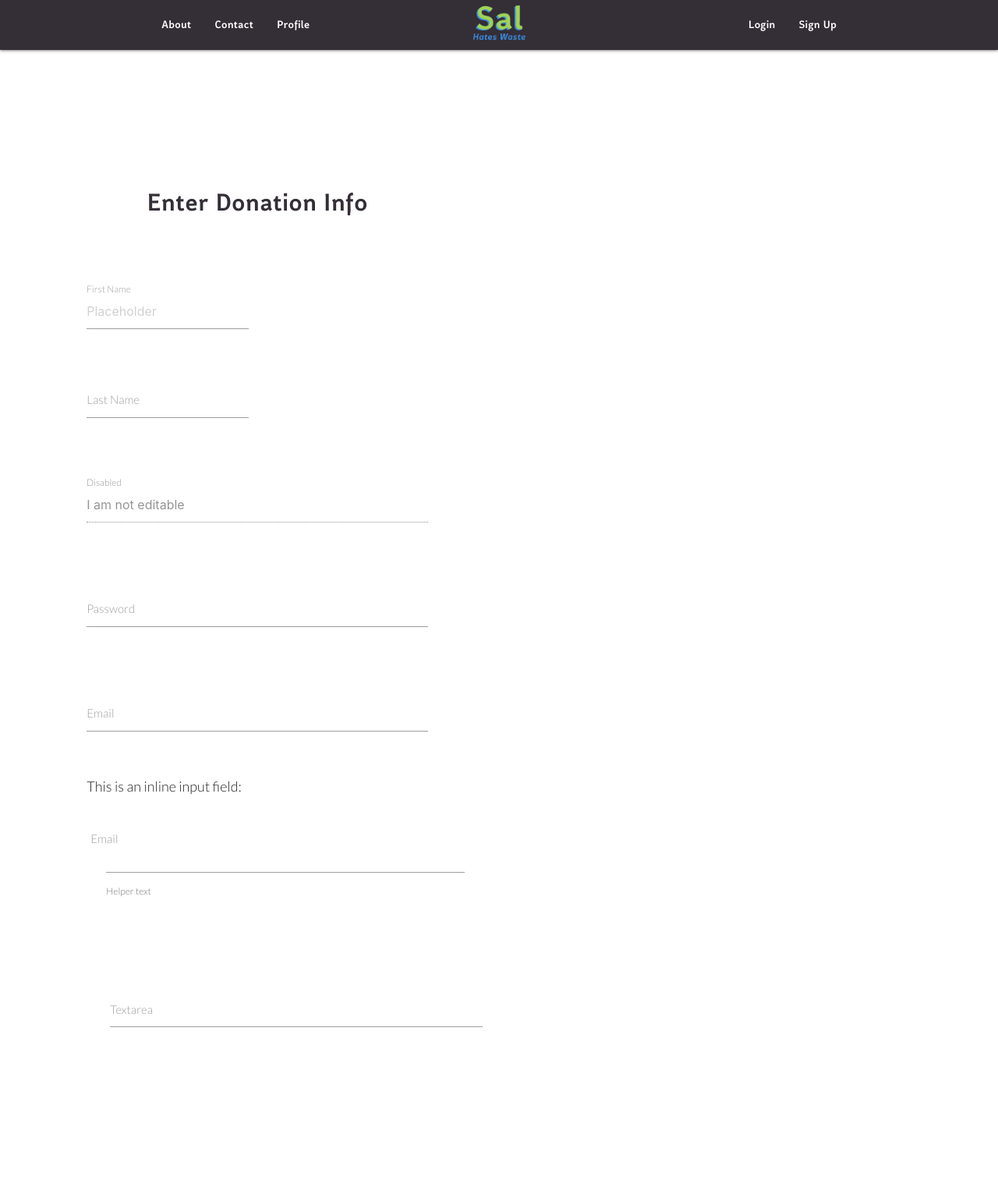
After one commit to justokarell/Sal, a Django app: page /map_page in a window 1280 px wide. The commit adds this page. Shown: the whole page at 78% size. Run offline with Django 3.2, Linux system fonts and the light colour scheme; some libraries are stand-ins or nearby versions.

```diff
--- a/Sal_django_site/main/Templates/main/header.html
+++ b/Sal_django_site/main/Templates/main/header.html
@@ -22,6 +22,7 @@
   <!-- Not sure we need the tinymce rich text editor tbh -->
   <!-- <link href="{% static 'tinymce/css/prism.css' %}" rel='stylesheet'>
     <script src="{% static 'tinymce/js/prism.js' %}"></script> -->
+  <link rel="stylesheet" type="text/css" href="{% static 'static/css/home_style.css' %}">
 
 
 </head>
--- /dev/null
+++ b/Sal_django_site/main/Templates/main/map_page.html
@@ -0,0 +1,170 @@
+{% extends 'main/header.html' %}
+
+{% block content %}
+
+<head>
+    <!--{% load static %}
+    <!--Import Google Icon Font-->
+    <link href="https://fonts.googleapis.com/icon?family=Material+Icons" rel="stylesheet">
+    <!--Import materialize.css-->
+    <link type="text/css" rel="stylesheet" href="css/materialize.min.css"  media="screen,projection"/>
+
+    <!-- Compiled and minified CSS -->
+    <link rel="stylesheet" href="https://cdnjs.cloudflare.com/ajax/libs/materialize/1.0.0/css/materialize.min.css">
+    <!-- Compiled and minified JavaScript -->
+    <script src="https://cdnjs.cloudflare.com/ajax/libs/materialize/1.0.0/js/materialize.min.js"></script>
+    <link href="{% static 'tinymce/css/prism.css' %}" rel='stylesheet'>
+
+</head>
+
+<style>
+  .Map {
+    float: right;
+    margin: auto;
+    padding: 40px;
+  }
+  .Donation {
+    float: left;
+    margin: 80px;
+    padding: 20px;
+    width: 500px;
+  }
+  .input-field {
+    margin: 30px;
+    padding: 20px;
+    width: 500px;
+  }
+  textarea {
+    margin: 15px;
+  }
+  #map {
+      margin: auto;
+      height: 600px;  /* The height is 400 pixels */
+      width: 600px;  /* The width is the width of the web page */
+     }
+  </style>
+
+
+<body>
+
+<!-- NAVBAR -->
+{% comment %} <section>
+  <nav>
+    <div class="nav-wrapper">
+      <a href="#!" class="brand-logo center">Salhateswaste</a>
+      <ul class="right hide-on-med-and-down">
+        <li><a href="About.html">About</a></li>
+        <li><a href="contact.html">Contact</a></li>
+      </ul>
+    </div>
+  </nav>
+</section>
+
+<!-- MAP -->
+<section class="Map">
+  <h3 class="center-align">My Google Maps Demo</h3>
+      <!--The div element for the map -->
+  <div id="map"></div>
+</section> {% endcomment %}
+
+
+<!-- DONATION INFORMATION -->
+<section class="Donation">
+<form>
+    <br></br>
+      <h4 class="center-align">Enter Donation Info</h4>
+    <br></br>
+    <div class="row">
+      <form class="col s12">
+        <div class="row">
+          <div class="input-field col s6">
+            <input placeholder="Placeholder" id="first_name" type="text" class="validate">
+            <label for="first_name">First Name</label>
+          </div>
+          <div class="input-field col s6">
+            <input id="last_name" type="text" class="validate">
+            <label for="last_name">Last Name</label>
+          </div>
+        </div>
+        <div class="row">
+          <div class="input-field col s12">
+            <input disabled value="I am not editable" id="disabled" type="text" class="validate">
+            <label for="disabled">Disabled</label>
+          </div>
+        </div>
+        <div class="row">
+          <div class="input-field col s12">
+            <input id="password" type="password" class="validate">
+            <label for="password">Password</label>
+          </div>
+        </div>
+        <div class="row">
+          <div class="input-field col s12">
+            <input id="email" type="email" class="validate">
+            <label for="email">Email</label>
+          </div>
+        </div>
+        <div class="row">
+          <div class="col s12">
+            This is an inline input field:
+            <div class="input-field inline">
+              <input id="email_inline" type="email" class="validate">
+              <label for="email_inline">Email</label>
+              <span class="helper-text" data-error="wrong" data-success="right">Helper text</span>
+            </div>
+          </div>
+        </div>
+      </form>
+    </div>
+    <div class="row">
+      <form class="col s12">
+        <div class="row">
+          <div class="input-field col s13">
+            <textarea id="textarea1" class="materialize-textarea"></textarea>
+            <label for="textarea1">Textarea</label>
+          </div>
+        </div>
+      </form>
+    </div>
+  </form>
+ </section>
+
+
+
+
+
+
+<br></br><br></br>
+
+</body>
+
+<script src="{% static 'tinymce/js/prism.js' %}"></script>
+<script>
+
+// Initialize and add the map
+function initMap() {
+  // The location of Uluru
+  var uluru = {lat: -25.344, lng: 131.036};
+  // The map, centered at Uluru
+  var map = new google.maps.Map(
+      document.getElementById('map'), {zoom: 4, center: uluru});
+  // The marker, positioned at Uluru
+  var marker = new google.maps.Marker({position: uluru, map: map});
+}
+</script>
+    <!--Load the API from the specified URL
+    * The async attribute allows the browser to render the page while the API loads
+    * The key parameter will contain your own API key (which is not needed for this tutorial)
+    * The callback parameter executes the initMap() function
+    -->
+<script async defer
+    src="https://maps.googleapis.com/maps/api/js?key=YOUR_API_KEY&callback=initMap">
+</script>
+<script>
+
+// This goes in the second web page:
+// Retrieve the sessionStorage variable
+var place = sessionStorage.getItem('place');
+</script>
+
+{% endblock %}
```
Also changed, not shown: Sal_django_site/main/Templates/main/css/home_style.css (added), Sal_django_site/main/package-lock.json (added), Sal_django_site/main/static/images/food.jpg (added), 2 other files.
